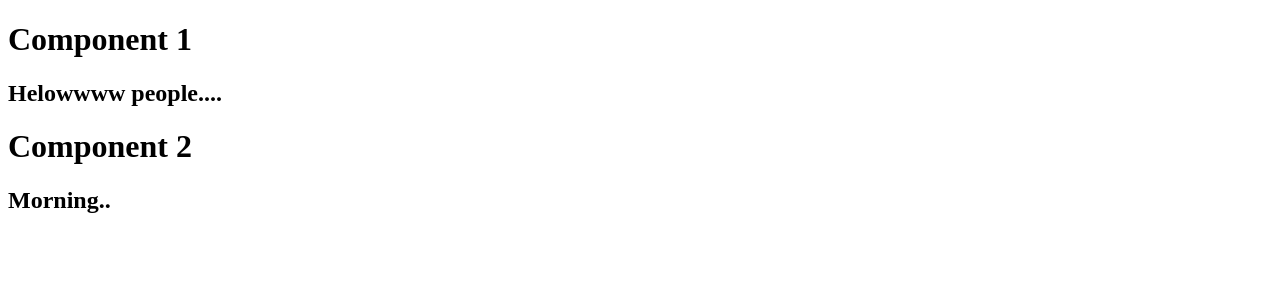
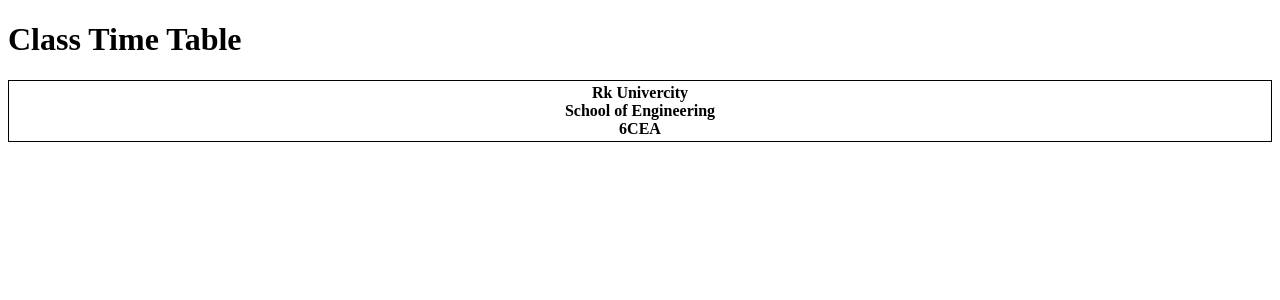
Before and after one commit to DhamechaKeval/React_Project, a React (Vite) app: page / in a window 1280 px wide. Shown: the top 300 px of the page. Built offline with nearby package versions, Linux system fonts and the light colour scheme.

Commit message:
Practice Time table

```diff
--- /dev/null
+++ b/src/Component3.jsx
@@ -0,0 +1,21 @@
+import * as React from 'react';
+class InpuutTest extends React.Component {
+    render() {
+        return (
+            <div>
+                <input type="text" placeholder="Enter your name" />
+                <button>Submit</button><br />
+                <input type="checkbox" />
+                <label>Remember Me</label><br />
+                <input type="radio"/>
+                <label>Male</label><br/>
+                <input type="color" />
+                <label>pic color</label><br />
+                <input type="file" />
+                <label>File</label><br />
+
+            </div>
+        );
+    }
+}
+export default InpuutTest;
--- /dev/null
+++ b/src/lect2412/class_timetable.jsx
@@ -0,0 +1,20 @@
+import * as React from "react";
+
+class ClassTimeTable extends React.Component {
+    render() {
+        return (
+        <div>
+            <h1>Class Time Table</h1>
+            <table style={{width: "100%" ,height:"150%", border: "1px solid black"}}>
+                <th>
+                    <label>Rk Univercity</label><br/>
+                    <label>School of Engineering</label><br/>
+                    <label>6CEA</label><br/>
+                </th>
+            </table>
+        </div>
+        );
+    }
+}
+
+export default ClassTimeTable;
--- a/src/main.jsx
+++ b/src/main.jsx
@@ -1,9 +1,13 @@
 import { StrictMode } from 'react'
 import { createRoot } from 'react-dom/client'
-import Component1 from './lect2412/component1'
+// import Component1 from './lect2412/component1'
+// import InpuutTest from './Component3'
+import ClassTimeTable from './lect2412/class_timetable'
 
 createRoot(document.getElementById('root')).render(
   <StrictMode>
-    <Component1/>
+    {/* <Component1/> */}
+    {/* <InpuutTest/> */}
+    <ClassTimeTable/>
   </StrictMode>,
 )
```
